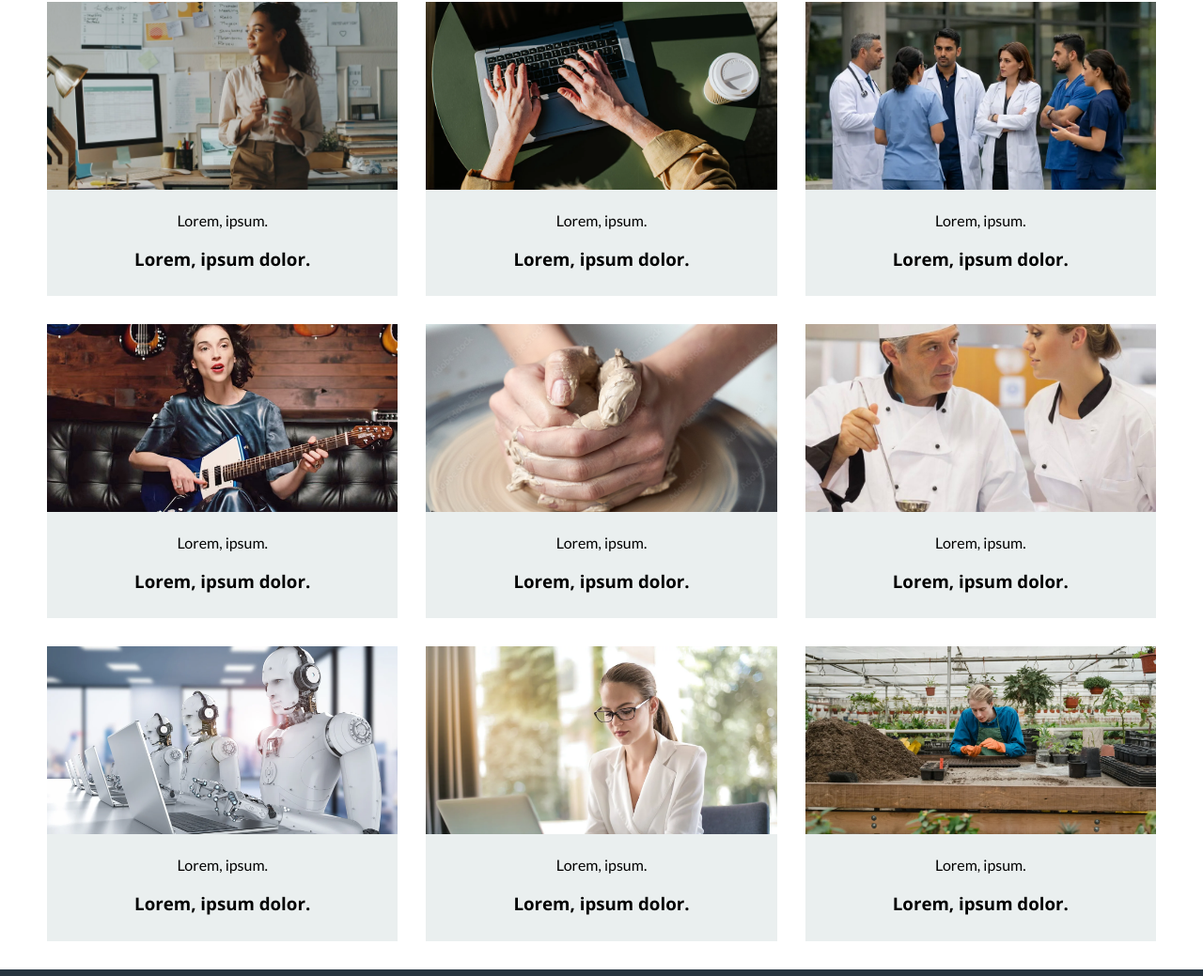
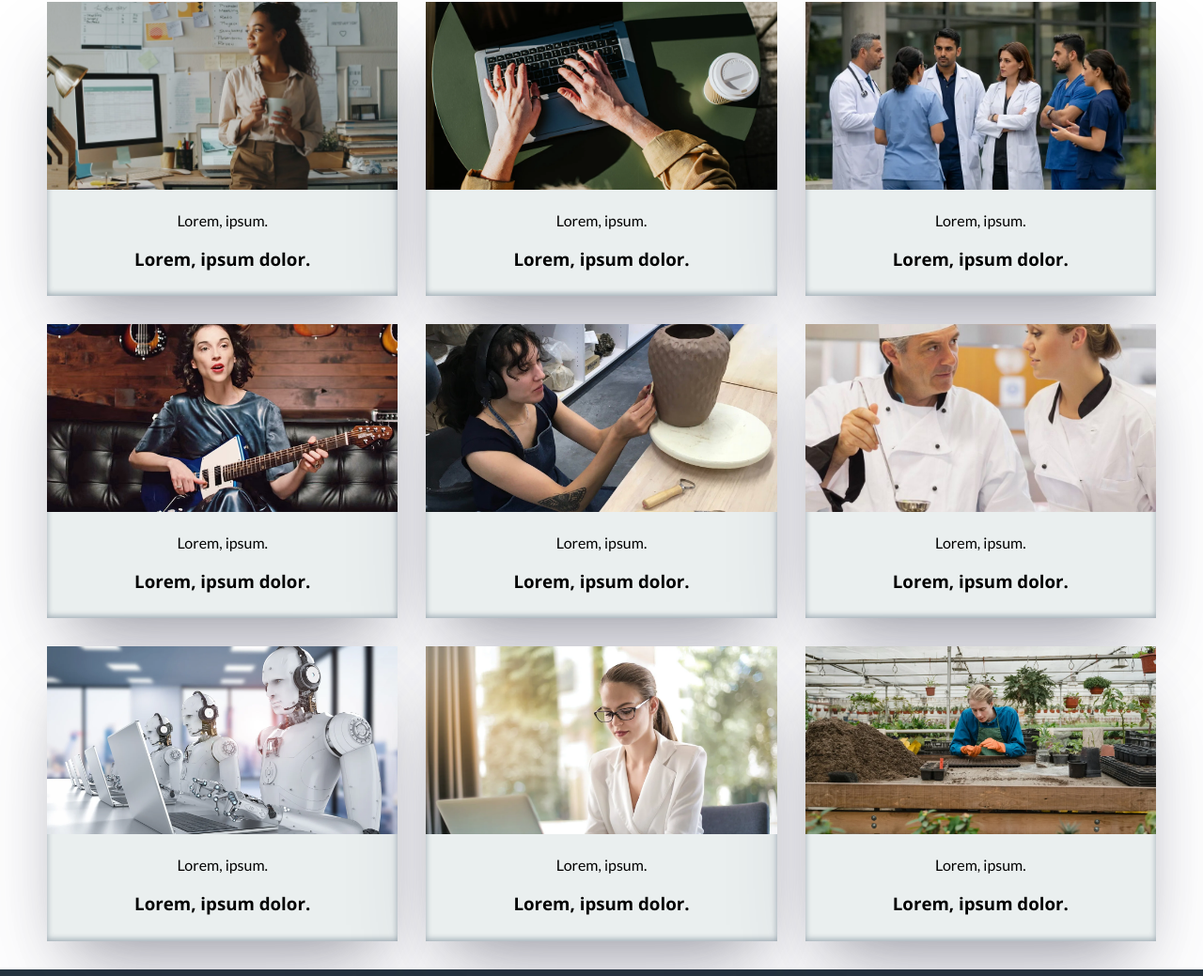
Before and after one commit to ismailturkoglu/freelancer-practice, a website: page pages/projects.html in a window 1280 px wide. Shown: the part 340-1379 px from the top of the page at 94% size. Drawn offline with nearby package versions, Linux system fonts and the light colour scheme.

Commit message:
projects / light box

```diff
--- a/pages/projects.html
+++ b/pages/projects.html
@@ -4,6 +4,8 @@
 <head>
     <meta charset="UTF-8">
     <meta name="viewport" content="width=device-width, initial-scale=1.0">
+    <!-- Light Box -->
+    <link href="https://cdn.jsdelivr.net/npm/glightbox/dist/css/glightbox.min.css" rel="stylesheet">
     <!-- Font Awesome -->
     <link rel="stylesheet" href="https://cdnjs.cloudflare.com/ajax/libs/font-awesome/6.0.0/css/all.min.css" />
     <!-- Google Fonts -->
@@ -34,7 +36,7 @@
         </div>
     </header>
 
-    <!-- section-a -->
+    <!-- projects -->
     <section id="projects" class="text-center py-3">
 
         <div class="container">
@@ -42,48 +44,66 @@
             <div class="border-bottom"></div>
             <p class="lead">Lorem ipsum dolor sit amet.</p>
             <div class="projects__grid">
-                <div>
+                <div class="item">
+                    <a href="../img/works/work-1.webp" class="glightbox" data-gallery="projects">
                         <img src="../img/works/work-1.webp" alt="">
+                    </a>
                     <p>Lorem, ipsum.</p>
                     <h3>Lorem, ipsum dolor.</h3>
                 </div>
-                <div>
+                <div class="item">
+                    <a href="../img/works/work-2.webp" class="glightbox" data-gallery="projects">
                         <img src="../img/works/work-2.webp" alt="">
+                    </a>
                     <p>Lorem, ipsum.</p>
                     <h3>Lorem, ipsum dolor.</h3>
                 </div>
-                <div>
+                <div class="item">
+                    <a href="../img/works/work-3.webp" class="glightbox" data-gallery="projects">
                         <img src="../img/works/work-3.webp" alt="">
+                    </a>
                     <p>Lorem, ipsum.</p>
                     <h3>Lorem, ipsum dolor.</h3>
                 </div>
-                <div>
+                <div class="item">
+                    <a href="../img/works/work-4.avif" class="glightbox" data-gallery="projects">
                         <img src="../img/works/work-4.avif" alt="">
+                    </a>
                     <p>Lorem, ipsum.</p>
                     <h3>Lorem, ipsum dolor.</h3>
                 </div>
-                <div>
-                    <img src="../img/works/work-5.jpg" alt="">
+                <div class="item">
+                    <a href="../img/works/work-5.avif" class="glightbox" data-gallery="projects">
+                        <img src="../img/works/work-5.avif" alt="">
+                    </a>
                     <p>Lorem, ipsum.</p>
                     <h3>Lorem, ipsum dolor.</h3>
                 </div>
-                <div>
+                <div class="item">
+                    <a href="../img/works/work-6.jpeg" class="glightbox" data-gallery="projects">
                         <img src="../img/works/work-6.jpeg" alt="">
+                    </a>
                     <p>Lorem, ipsum.</p>
                     <h3>Lorem, ipsum dolor.</h3>
                 </div>
-                <div>
+                <div class="item">
+                    <a href="../img/works/work-7.webp" class="glightbox" data-gallery="projects">
                         <img src="../img/works/work-7.webp" alt="">
+                    </a>
                     <p>Lorem, ipsum.</p>
                     <h3>Lorem, ipsum dolor.</h3>
                 </div>
-                <div>
+                <div class="item">
+                    <a href="../img/works/work-8.webp" class="glightbox" data-gallery="projects">
                         <img src="../img/works/work-8.webp" alt="">
+                    </a>
                     <p>Lorem, ipsum.</p>
                     <h3>Lorem, ipsum dolor.</h3>
                 </div>
-                <div>
+                <div class="item">
+                    <a href="../img/works/work-9.webp" class="glightbox" data-gallery="projects">
                         <img src="../img/works/work-9.webp" alt="">
+                    </a>
                     <p>Lorem, ipsum.</p>
                     <h3>Lorem, ipsum dolor.</h3>
                 </div>
@@ -109,6 +129,15 @@
     <!-- SCRIPTS -->
     <!-- Jquery -->
     <!-- <script src="https://code.jquery.com/jquery-3.6.0.min.js"></script> -->
+    <!-- Light Box -->
+    <script src="https://cdn.jsdelivr.net/npm/glightbox/dist/js/glightbox.min.js"></script>
+    <!-- Initializing Light Box -->
+    <script>
+        const lightbox = GLightbox({
+            touchNavigation: true,
+            loop: true
+        });
+    </script>
 
 </body>
 
--- a/scss/_projects.scss
+++ b/scss/_projects.scss
@@ -7,9 +7,13 @@
     grid-template-columns: repeat(3, 1fr);
     gap: 3rem;
 
-    div {
+    .item {
       background-color: variables.$light-color;
       padding-bottom: 2rem;
+      box-shadow:
+        rgba(50, 50, 93, 0.25) 0px 50px 100px -20px,
+        rgba(0, 0, 0, 0.3) 0px 30px 60px -30px,
+        rgba(10, 37, 64, 0.35) 0px -2px 6px 0px inset;
     }
 
     img {
@@ -19,3 +23,9 @@
     }
   }
 }
+
+.gslide-image img {
+  max-width: 50vw;
+  max-height: 50vh;
+  object-fit: contain;
+}
```
Also changed, not shown: css/main.css, img/works/work-5.avif (added), img/works/work-5.jpg (deleted), 1 other file. Lines whose indentation alone changed are shown as unchanged.
